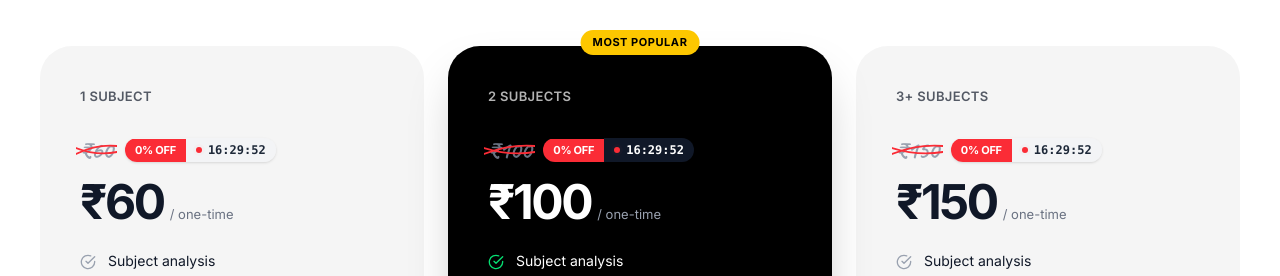
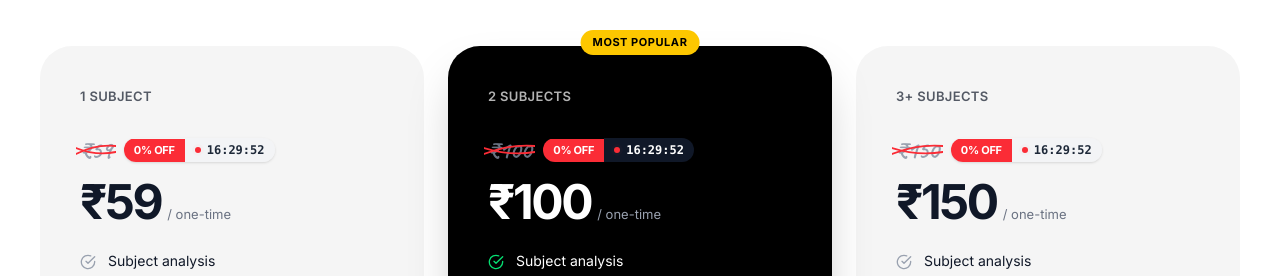
Before and after one commit to rezosnd/cbse-recheck, a React (Vite) app in the folder client/: page / in a window 1280 px wide. Shown: the part 3300-3576 px from the top of the page. Built offline with nearby package versions, Linux system fonts and the light colour scheme; no server answers.

Commit message:
feat: implement landing page, application form, and backend controller for CBSE recheck services

```diff
--- a/client/src/pages/ApplicationForm.jsx
+++ b/client/src/pages/ApplicationForm.jsx
@@ -231,7 +231,7 @@ const SubjectSearchSelect = ({ value, onChange }) => {
 };
 
 const calculatePrice = (count) => {
-  if (count === 1) return 60;
+  if (count === 1) return 59;
   if (count === 2) return 100;
   if (count >= 3) return 150;
   return 0;
--- a/client/src/pages/LandingPage.jsx
+++ b/client/src/pages/LandingPage.jsx
@@ -460,7 +460,7 @@ const Features = () => (
 
 
 const plans = [
-  { subjects: 1, price: 60, originalPrice: 60, label: '1 Subject' },
+  { subjects: 1, price: 59, originalPrice: 59, label: '1 Subject' },
   { subjects: 2, price: 100, originalPrice: 100, label: '2 Subjects', popular: true },
   { subjects: '3+', price: 150, originalPrice: 150, label: '3+ Subjects' },
 ];
```
Also changed, not shown: 1 other file (tests, documents, lock files or other folders).
